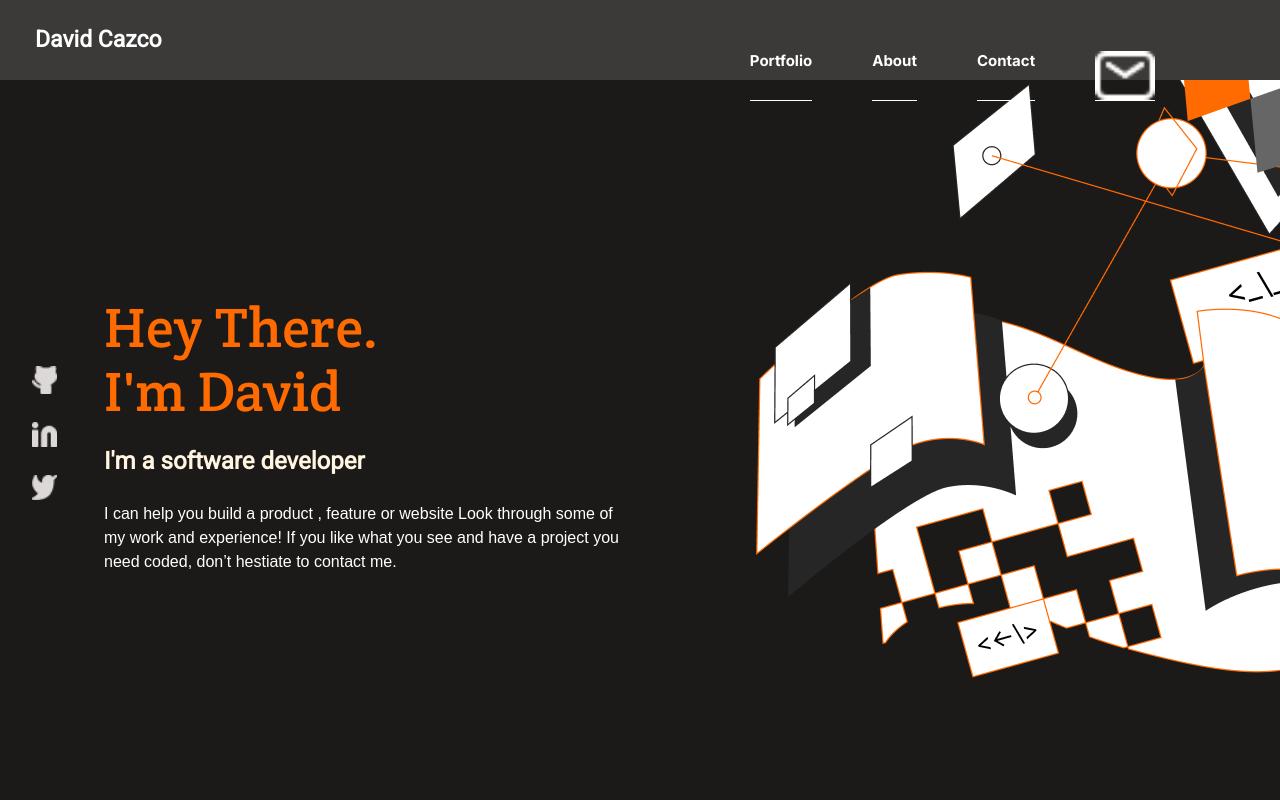
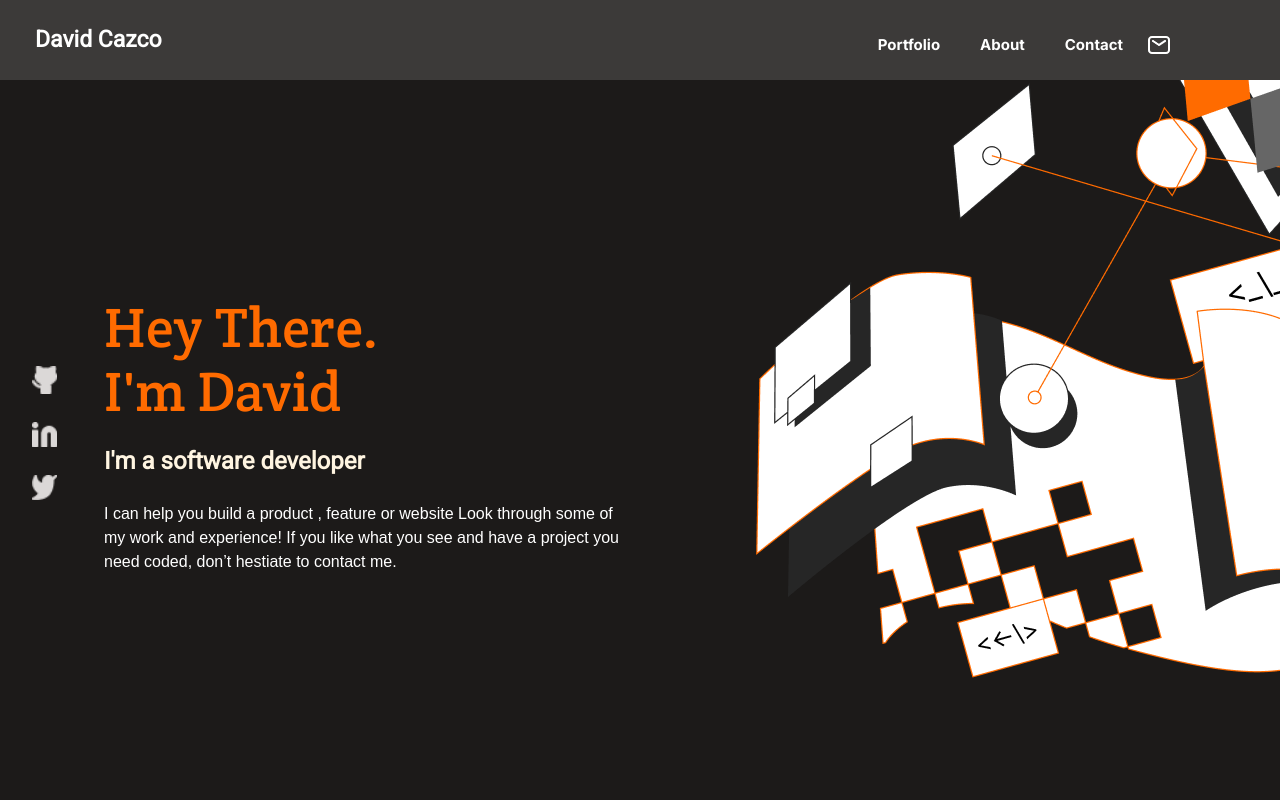
Before and after one commit to DavidCazco36/My-Portfolio, a website: page index.html in a window 1280 px wide. Shown: the top 800 px of the page. Drawn offline with Linux system fonts and the light colour scheme; a web font is replaced by a local one.

Commit message:
Fixed style menu issues

```diff
--- a/index.html
+++ b/index.html
@@ -14,7 +14,7 @@
       <a onclick="close_button()" class="nav-bar-pages" href="#works">Portfolio</a>
       <a onclick="close_button()" class="nav-bar-pages" href="#about-me">About</a>
       <a onclick="close_button()" class="nav-bar-pages" href="#contact-me">Contact</a>
-      <a id="mail-nav-bar-pages" class="nav-bar-pages" href="#contact-me"><img src="media/mail-icon.png" alt="mail"></a>
+      <a id="mail-nav-bar-pages" href="#contact-me"><img src="media/mail-icon.png" alt="mail"></a>
     </div>
     <button class="menu-icon">
       <div class="menu-line"></div>
--- a/script.js
+++ b/script.js
@@ -20,9 +20,8 @@ document.getElementsByClassName('menu-icon')[0].addEventListener('click', functi
 
 function close_button() {
     if (screen.width < 768) {
-            console.log('test')
             document.getElementsByClassName('nav-bar')[0].style.display = 'none'
-            document.getElementsByTagName('body')[0].style.overflow = 'scroll'
+            document.getElementsByTagName('body')[0].style.overflowY = 'scroll'
             is_on = false
     }
 }
--- a/styles.css
+++ b/styles.css
@@ -63,10 +63,10 @@ body {
   width: 100%;
   max-width: 1200px;
   align-items: flex-start;
-  padding: 20px 30px 0 0;
+  padding: 20px 30px;
   background-color: #3C3A39;
   height: 100vh;
-  gap: 30px;
+  gap: 10px;
 
 }
 
@@ -74,17 +74,15 @@ body {
   font-family: 'Inter', sans-serif;
   font-style: normal;
   font-weight: 600;
-  font-size: 30px;
+  font-size: 20px;
   line-height: 20px;
   color: #fff;
   text-decoration: none;
   justify-self: right;
   margin: 15px;
-  width: 100%;
-  border-bottom: solid;
-  border-width: 1px;
-  border-color: white;
-  height: 50px;
+  width: 95%;
+  border-bottom:1px solid white;
+  height: 40px;
 }
 
 #mail-nav-bar-pages {
@@ -638,7 +636,9 @@ button:active {
     width: 100%;
     padding-right: 30px;
     background: none;
-    top: 16px;
+    top: 0px;
+    height: auto;
+
   }
 
   .nav-bar-pages {
@@ -653,6 +653,9 @@ button:active {
     justify-self: right;
     margin: 15px;
     width: auto;
+    width: auto;
+    border-bottom:0px solid white;
+    height: 20px;
   }
 
   .headline {
@@ -814,5 +817,6 @@ button:active {
 
   #mail-nav-bar-pages {
     display: flex;
+    align-self: center;
   }
 }
```
